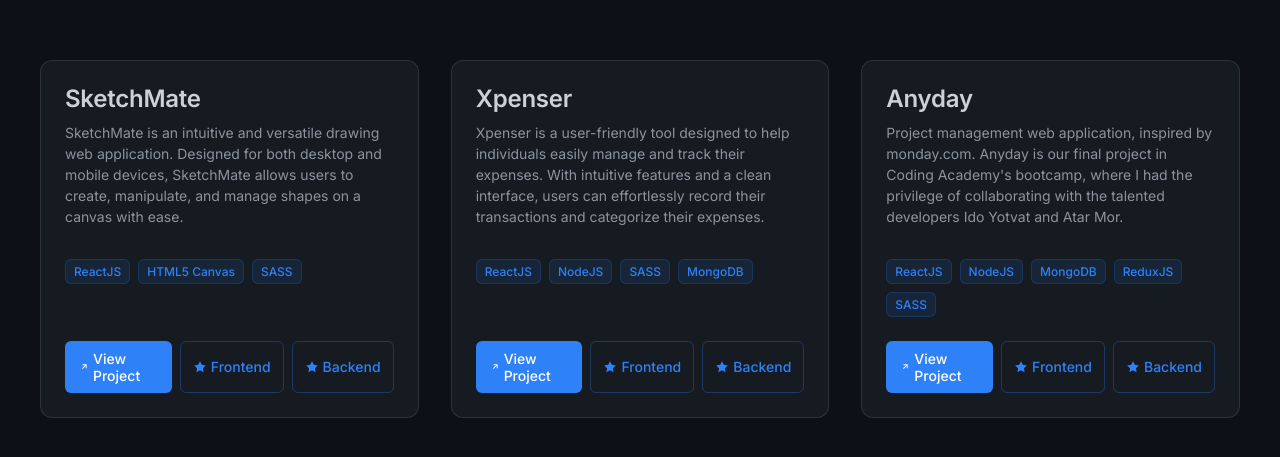
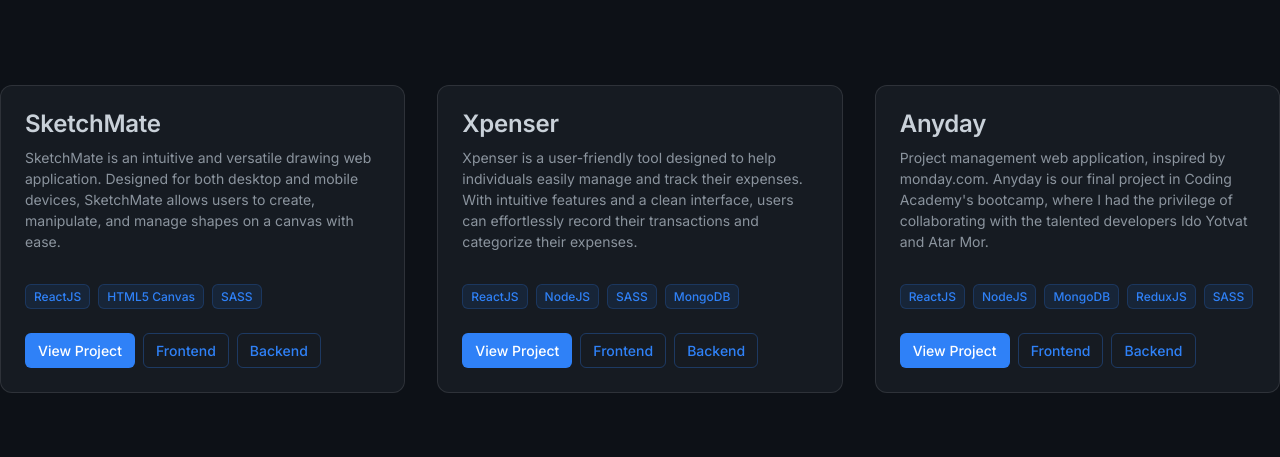
Before and after one commit to RonFelsenfeld/personal-website, a Next.js app: page / in a window 1280 px wide. Shown: the part 961-1418 px from the top of the page. Built offline with nearby package versions, Linux system fonts and the light colour scheme.

Commit message:
refactor(projects) - refine project item component

```diff
--- a/src/components/Projects/ProjectItem/ProjectItem.module.scss
+++ b/src/components/Projects/ProjectItem/ProjectItem.module.scss
@@ -5,15 +5,17 @@
 
 .projectCard {
   @include mixins.flex-column;
+
   height: 100%;
-  background: colors.$surface;
+  position: relative;
+
+  padding: spacing.$spacing-xl;
   border: 1px solid rgba(255, 255, 255, 0.1);
   border-radius: 12px;
-  padding: spacing.$spacing-xl;
+
+  background: colors.$surface;
+  cursor: pointer;
   transition: all 0.3s ease;
-  cursor: pointer;
-  position: relative;
-  overflow: hidden;
 
   &::before {
     content: '';
@@ -22,6 +24,7 @@
     left: 0;
     right: 0;
     height: 3px;
+
     background: linear-gradient(90deg, colors.$primary, colors.$primary-hover);
     transform: scaleX(0);
     transition: transform 0.3s ease;
@@ -30,6 +33,7 @@
   &:hover {
     border-color: rgba(47, 129, 247, 0.3);
     box-shadow: 0 8px 32px rgba(0, 0, 0, 0.3);
+    transform: translateY(-4px);
 
     &::before {
       transform: scaleX(1);
@@ -42,37 +46,41 @@
 }
 
 .title {
+  margin-block-end: spacing.$spacing-sm;
+
   font-size: fonts.$font-size-xl;
   font-weight: fonts.$font-weight-semibold;
   line-height: fonts.$line-height-tight;
   letter-spacing: fonts.$letter-spacing-tight;
   color: colors.$text-primary;
-  margin-block-end: spacing.$spacing-sm;
 }
 
 .description {
+  margin-block-end: spacing.$spacing-lg;
+
   font-size: fonts.$font-size-sm;
   line-height: fonts.$line-height-normal;
   color: colors.$text-secondary;
-  margin-block-end: spacing.$spacing-lg;
 }
 
 .technologies {
   display: flex;
   flex-wrap: wrap;
   gap: spacing.$spacing-sm;
+
   margin-block-end: spacing.$spacing-xl;
 }
 
 .techTag {
-  display: inline-block;
   padding: spacing.$spacing-xs spacing.$spacing-sm;
-  background: rgba(47, 129, 247, 0.1);
   border: 1px solid rgba(47, 129, 247, 0.2);
   border-radius: 6px;
+
   font-size: fonts.$font-size-xs;
   font-weight: fonts.$font-weight-medium;
   color: colors.$primary;
+
+  background: rgba(47, 129, 247, 0.1);
   transition: all 0.2s ease;
 
   &:hover {
--- a/src/components/Projects/ProjectItem/ProjectItem.tsx
+++ b/src/components/Projects/ProjectItem/ProjectItem.tsx
@@ -2,7 +2,17 @@
 
 import { Project } from '@/types/project.types'
 
+import { i18n } from '@/constants/texts'
+
 import styles from './ProjectItem.module.scss'
+
+const { projectsSection: projectsSectionI18n } = i18n
+const { buttons: buttonsI18n } = projectsSectionI18n
+
+type LinkClickEvent = React.MouseEvent<
+  HTMLElement | HTMLButtonElement,
+  MouseEvent
+>
 
 interface ProjectItemProps {
   project: Project
@@ -12,78 +22,70 @@ const ProjectItem = ({ project }: ProjectItemProps) => {
   const { title, description, metadata } = project
   const { technologies, links } = metadata
 
-  const handleCardClick = () => {
-    window.open(links.liveVersion, '_blank', 'noopener,noreferrer')
+  const handleLinkClick = (event: LinkClickEvent, url: string) => {
+    event.stopPropagation()
+    window.open(url, '_blank', 'noopener,noreferrer')
   }
 
-  const handleLinkClick = (e: React.MouseEvent, url: string) => {
-    e.stopPropagation()
-    window.open(url, '_blank', 'noopener,noreferrer')
+  const ProjectHeader = () => {
+    return (
+      <header className={styles.header}>
+        <h3 className={styles.title}>{title}</h3>
+        <p className={styles.description}>{description}</p>
+      </header>
+    )
+  }
+
+  const ProjectTechnologies = () => {
+    return (
+      <ul className={styles.technologies}>
+        {technologies.map(tech => (
+          <li
+            key={tech}
+            className={styles.techTag}
+          >
+            <span>{tech}</span>
+          </li>
+        ))}
+      </ul>
+    )
+  }
+
+  const ProjectLinks = () => {
+    return (
+      <div className={styles.links}>
+        <button
+          className={styles.linkButtonPrimary}
+          onClick={e => handleLinkClick(e, links.liveVersion)}
+        >
+          {buttonsI18n.viewProject}
+        </button>
+
+        <button
+          className={styles.linkButton}
+          onClick={e => handleLinkClick(e, links.frontend)}
+        >
+          {buttonsI18n.frontend}
+        </button>
+
+        <button
+          className={styles.linkButton}
+          onClick={e => handleLinkClick(e, links.backend)}
+        >
+          {buttonsI18n.backend}
+        </button>
+      </div>
+    )
   }
 
   return (
     <article
       className={styles.projectCard}
-      onClick={handleCardClick}
+      onClick={e => handleLinkClick(e, links.liveVersion)}
     >
-      <div className={styles.header}>
-        <h3 className={styles.title}>{title}</h3>
-        <p className={styles.description}>{description}</p>
-      </div>
-
-      <div className={styles.technologies}>
-        {technologies.map(tech => (
-          <span
-            key={tech}
-            className={styles.techTag}
-          >
-            {tech}
-          </span>
-        ))}
-      </div>
-
-      <div className={styles.links}>
-        <button
-          className={styles.linkButtonPrimary}
-          onClick={e => handleLinkClick(e, links.liveVersion)}
-        >
-          <svg
-            className={styles.linkIcon}
-            viewBox="0 0 24 24"
-          >
-            <path d="M10 6v2h5.59L8.79 14.79l1.41 1.41L17 9.41V15h2V6h-9z" />
-          </svg>
-          View Project
-        </button>
-
-        {links.frontend && (
-          <button
-            className={styles.linkButton}
-            onClick={e => handleLinkClick(e, links.frontend!)}
-          >
-            <svg
-              className={styles.linkIcon}
-              viewBox="0 0 24 24"
-            >
-              <path d="M12 2l3.09 6.26L22 9.27l-5 4.87 1.18 6.88L12 17.77l-6.18 3.25L7 14.14 2 9.27l6.91-1.01L12 2z" />
-            </svg>
-            Frontend
-          </button>
-        )}
-
-        <button
-          className={styles.linkButton}
-          onClick={e => handleLinkClick(e, links.backend!)}
-        >
-          <svg
-            className={styles.linkIcon}
-            viewBox="0 0 24 24"
-          >
-            <path d="M12 2l3.09 6.26L22 9.27l-5 4.87 1.18 6.88L12 17.77l-6.18 3.25L7 14.14 2 9.27l6.91-1.01L12 2z" />
-          </svg>
-          Backend
-        </button>
-      </div>
+      <ProjectHeader />
+      <ProjectTechnologies />
+      <ProjectLinks />
     </article>
   )
 }
--- a/src/components/Projects/ProjectList/ProjectList.module.scss
+++ b/src/components/Projects/ProjectList/ProjectList.module.scss
@@ -1,28 +1,7 @@
-@use '../../../styles/colors';
 @use '../../../styles/spacing';
-@use '../../../styles/mixins';
 
 .projectList {
   display: grid;
   grid-template-columns: repeat(auto-fit, minmax(320px, 1fr));
   gap: spacing.$spacing-2xl;
-  width: 100%;
-  max-width: 1200px;
-  margin: 0 auto;
-  padding: 0;
-  list-style: none;
-
-  @media (max-width: 768px) {
-    grid-template-columns: 1fr;
-    gap: spacing.$spacing-xl;
-    padding: 0 spacing.$spacing-lg;
-  }
 }
-
-.projectItem {
-  transition: transform 0.3s ease, box-shadow 0.3s ease;
-
-  &:hover {
-    transform: translateY(-4px);
-  }
-}
--- a/src/components/Projects/ProjectList/ProjectList.tsx
+++ b/src/components/Projects/ProjectList/ProjectList.tsx
@@ -12,10 +12,7 @@ const ProjectList = ({ projects }: ProjectListProps) => {
   return (
     <ul className={styles.projectList}>
       {projects.map(project => (
-        <li
-          key={project.metadata.id}
-          className={styles.projectItem}
-        >
+        <li key={project.metadata.id}>
           <ProjectItem project={project} />
         </li>
       ))}
--- a/src/components/Projects/ProjectsSection/ProjectsSection.tsx
+++ b/src/components/Projects/ProjectsSection/ProjectsSection.tsx
@@ -9,7 +9,7 @@ import styles from './ProjectsSection.module.scss'
 
 const { projectsSection } = i18n
 
-const projectsTexts = projectsSection
+const { projectsTexts } = projectsSection
 
 const ProjectsSection = () => {
   const projects = mergeProjectsTextsAndMetadata(
--- a/src/constants/texts.ts
+++ b/src/constants/texts.ts
@@ -1,4 +1,4 @@
-import { ProjectName, ProjectsTexts } from '@/types/project.types'
+import { ProjectName } from '@/types/project.types'
 
 const aboutMeSection = {
   name: 'Ron Felsenfeld',
@@ -8,7 +8,8 @@ const aboutMeSection = {
     'AI enthusiast and graduate of Coding Academy - A Full Stack development bootcamp. Passionate about building modern web applications and exploring the latest technologies.',
 }
 
-const projectsSection: ProjectsTexts = {
+const projectsSection = {
+  projectsTexts: {
     [ProjectName.SketchMate]: {
       title: 'SketchMate',
       description:
@@ -24,6 +25,12 @@ const projectsSection: ProjectsTexts = {
       description:
         "Project management web application, inspired by monday.com. Anyday is our final project in Coding Academy's bootcamp, where I had the privilege of collaborating with the talented developers Ido Yotvat and Atar Mor.",
     },
+  },
+  buttons: {
+    viewProject: 'View Project',
+    frontend: 'Frontend',
+    backend: 'Backend',
+  },
 }
 
 export const i18n = {
```
Lines whose indentation alone changed are shown as unchanged.
